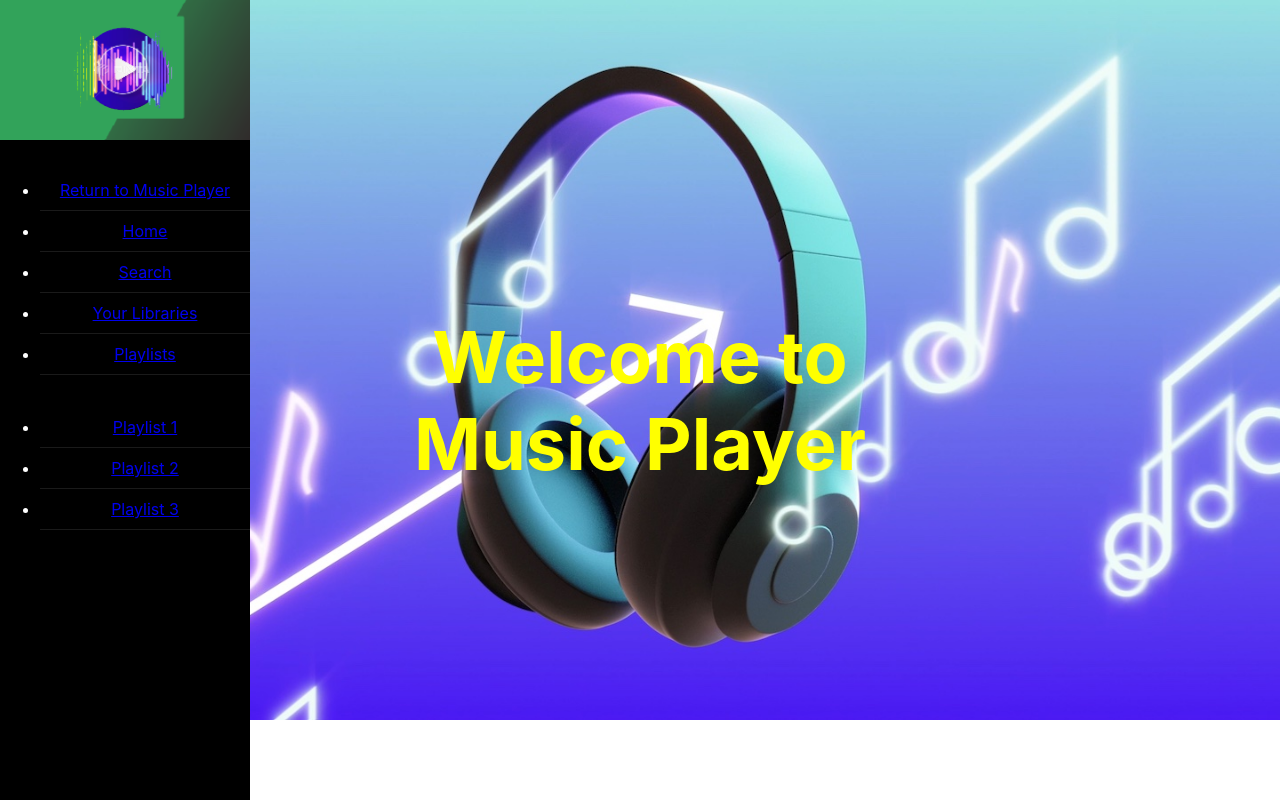
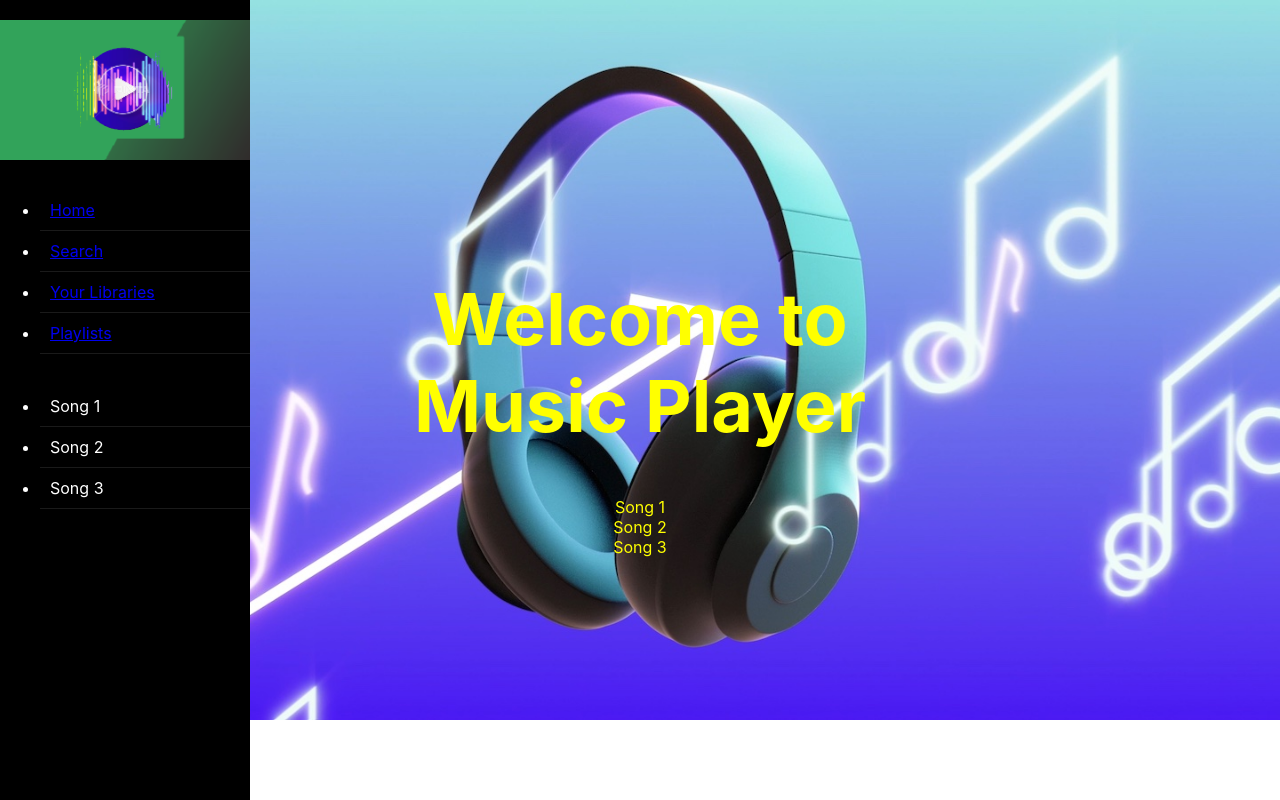
Before and after one commit to AwesomeCoders112/music_player_app, a React (Create React App) app: page / in a window 1280 px wide. Built offline with nearby package versions, Linux system fonts and the light colour scheme.

Commit message:
Initial COmmit

```diff
--- a/src/App.jsx
+++ b/src/App.jsx
@@ -3,7 +3,7 @@ import { BrowserRouter as Router, Routes, Route } from 'react-router-dom';
 import Sidebar from './components/Sidebar';
 import HomePage from './components/Home';
 import SearchPage from './components/Search';
-import back from './Back.jpg'
+import back from './Back.jpg';
 
 function App() {
  return (
@@ -17,6 +17,9 @@ function App() {
               <div className='mycls' style={{ position: 'absolute', top: '50%', left: '50%', transform: 'translate(-50%, -50%)', textAlign: 'center', color: 'yellow' }}>
                 <h1 style={{ fontSize: '4.5em' }}>Welcome to Music Player</h1>
                 <ul style={{ listStyleType: 'none', padding: 0 }}>
+                  <li>Song 1</li>
+                  <li>Song 2</li>
+                  <li>Song 3</li>
                 </ul>
               </div>
             </div>
--- a/src/components/Sidebar.css
+++ b/src/components/Sidebar.css
@@ -23,7 +23,7 @@
 .sidebar img {
   width: 100%;
   height: auto;
-  margin-top: -20px;
+  margin-top: 0px;
 }
 .sidebar-logo {
   width: 50px;
@@ -31,9 +31,9 @@
   margin-right: 10px;
   margin-bottom: 10px;
 }
+
 .sidebar-list-container {
   flex: 1;
   display: flex;
   flex-direction: column;
-  text-align: center;
 }
--- a/src/components/Sidebar.jsx
+++ b/src/components/Sidebar.jsx
@@ -9,16 +9,15 @@ const Sidebar = () => {
       <img src={unnamed} alt="Logo" className="sidebar-logo" />
       <div className="sidebar-list-container">
         <ul>
-        <li><Link to="/">Return to Music Player</Link></li>
-          <li><Link to="Home.jsx/">Home</Link></li> {/* Use Link for navigation */}
-          <li><Link to="Search.jsx/">Search</Link></li>
-          <li><Link to="Your_libraries/">Your Libraries</Link></li>
-          <li><Link to="Playlists.jsx/">Playlists</Link></li>
+          <li><Link to="/">Home</Link></li> {/* Use Link for navigation */}
+          <li><Link to="/">Search</Link></li>
+          <li><Link to="/">Your Libraries</Link></li>
+          <li><Link to="/">Playlists</Link></li>
         </ul>
         <ul>
-          <li><Link to="Playlist1.jsx/">Playlist 1</Link></li>
-          <li><Link to="Playlist2.jsx/">Playlist 2</Link></li>
-          <li><Link to="Playlist3.jsx/">Playlist 3</Link></li>
+          <li>Song 1</li>
+          <li>Song 2</li>
+          <li>Song 3</li>
         </ul>
       </div>
     </div>
```
Also changed, not shown: src/components/Playlist1.jsx (deleted, +0 -7 lines), src/components/Playlist2.jsx (deleted, +0 -7 lines), src/components/Playlist3.jsx (deleted, +0 -7 lines), src/components/Playlists.jsx (deleted, +0 -7 lines), 1 other file (tests, documents, lock files or other folders).
